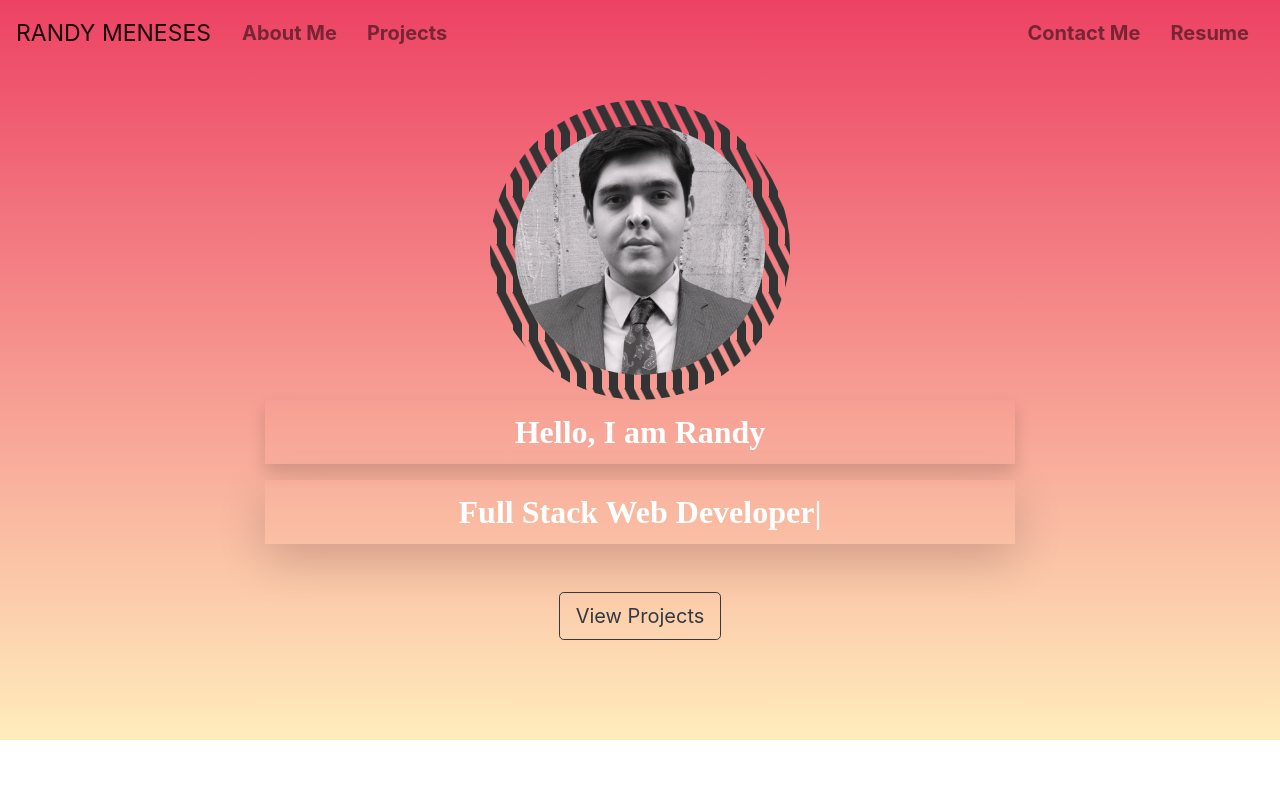
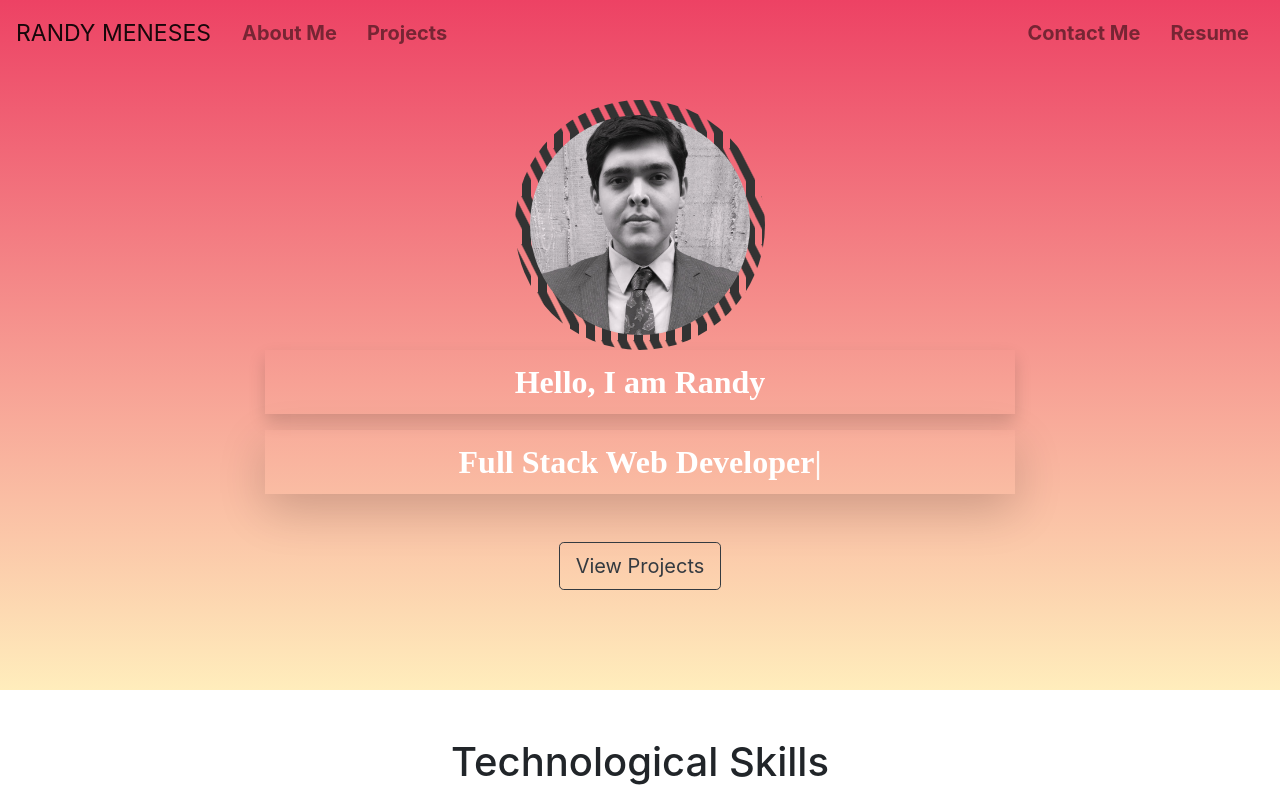
Before and after one commit to Randym3/portfoliosite, a React (Create React App) app: page / in a window 1280 px wide. Shown: the top 794 px of the page. Built offline with nearby package versions, Linux system fonts and the light colour scheme.

Commit message:
Adding animated navbar

```diff
--- a/src/App.css
+++ b/src/App.css
@@ -19,8 +19,6 @@
       font-weight: bold;
 }
 .navbar-light a.navbar-brand, .navbar-dark a.navbar-brand{
-
-
         font-size:  23px;
 }
 nav.topnav {
@@ -29,9 +27,10 @@ nav.topnav {
 }
 nav.scrollingnav{
   transition: all .3s ease-in-out;
-  background-color: rgb(77, 77, 77);
+  background-color: rgba(42, 42, 42, 0.3);
   border-bottom-left-radius: 10px;
   border-bottom-right-radius: 10px;
+  box-shadow: 0 2px 5px black;
 }
 
 .banner-gradient {
@@ -42,13 +41,11 @@ nav.scrollingnav{
     background: linear-gradient(to top, #FFEDBC, #ED4264); /* W3C, IE 10+/ Edge, Firefox 16+, Chrome 26+, Opera 12+, Safari 7+ */
     padding-top: 100px;
     padding-bottom: 100px;
-    background-attachment: fixed;
-  z-index: -1;
 }
 
 .page-logo{
-    height: 300px;
-    width: 300px;
+    height: 250px;
+    width: 250px;
     background:
     linear-gradient(63deg, #333 23%, transparent 23%) 7px 0,
     linear-gradient(63deg, transparent 74%, #333 78%),
@@ -203,6 +200,7 @@ div.socials i{
   transition: all .3s ease-in-out
 }
 div.socials i:hover {
+  border: 2px black solid;
   color: rgb(63,63,63);
   background: whitesmoke;
   box-shadow: 0 5px 15px whitesmoke;
--- a/src/Components/Header.js
+++ b/src/Components/Header.js
@@ -4,12 +4,12 @@ import { Navbar, Nav } from 'react-bootstrap'
 class Header extends Component {
 
   state = {
-    navbarclass: '',
-    navbarvariant: ''
+    navbarclass: 'topnav',
+    navbarvariant: 'light'
   }
 
   listenScrollEvent = e => {
-    if (window.scrollY > 100) {
+    if (window.scrollY > 50) {
       this.setState({navbarclass: 'scrollingnav'})
       this.setState({navbarvariant:"dark"})
     } else {
--- a/src/Components/PageLogo.js
+++ b/src/Components/PageLogo.js
@@ -7,7 +7,7 @@ class PageLogo extends Component {
     return (
       <Row className="justify-content-center">
        <Row className="page-logo justify-content-center">
-                <Image className="page-logo2 align-self-center" src={Logo} height="250" width="250" roundedCircle />
+                <Image className="page-logo2 align-self-center" src={Logo} height="220" width="220" roundedCircle />
           </Row>
       </Row>
     );
```
